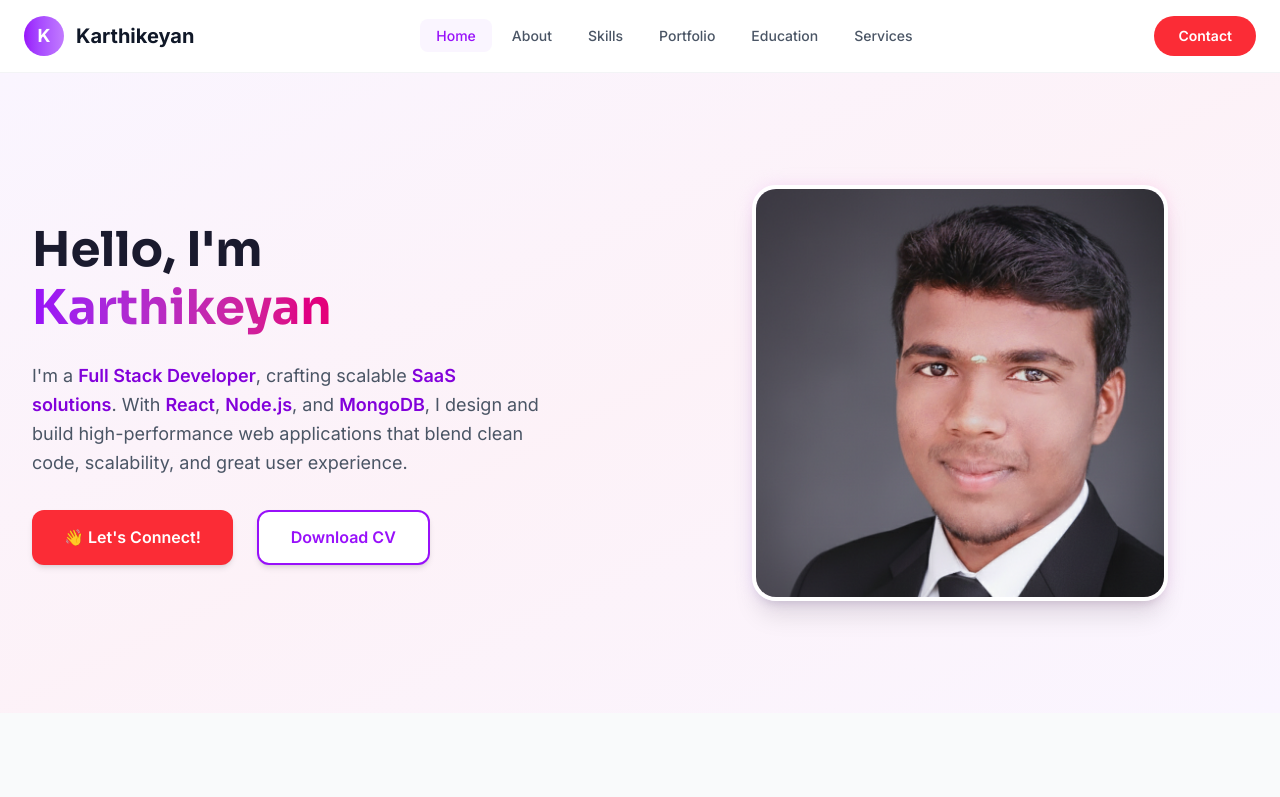
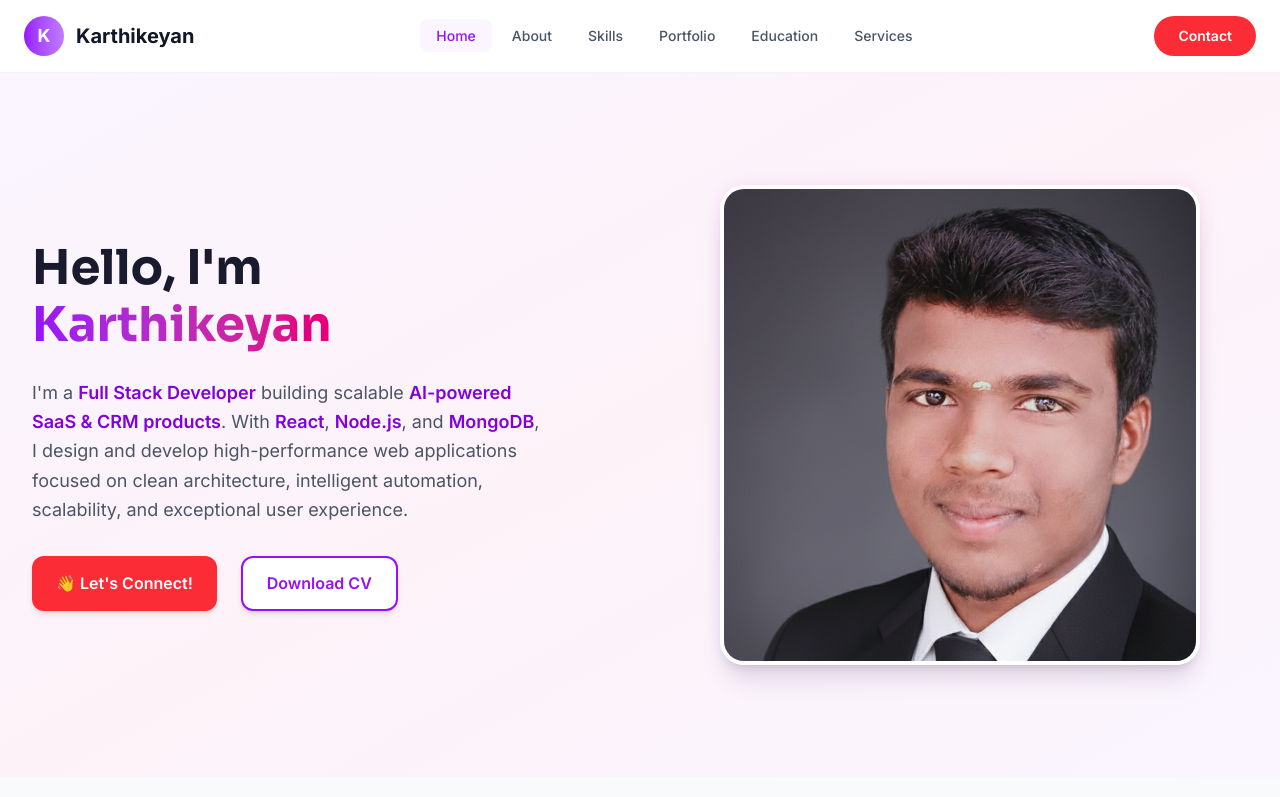
Before and after one commit to karthikeyanCoder/my-Portfolio-Website, a React (Vite) app: page / in a window 1280 px wide. Shown: the top 797 px of the page. Built offline with nearby package versions, Linux system fonts and the light colour scheme.

Commit message:
Update portfolio components

```diff
--- a/src/components/Hero.jsx
+++ b/src/components/Hero.jsx
@@ -12,27 +12,30 @@ const Hero = () => {
                 <div className="text-center md:text-left order-2 md:order-1 fade-in">
                   <h1 className="text-3xl md:text-5xl font-bold mb-4 md:mb-6 text-gray-900">
   Hello, I'm<br />
-                        <span className="text-transparent bg-clip-text bg-gradient-to-r from-purple-600 to-pink-600">Karthikeyan</span>
+  <span className="text-transparent bg-clip-text bg-gradient-to-r from-purple-600 to-pink-600">
+    Karthikeyan
+  </span>
 </h1>
+
 <p className="text-base md:text-lg text-gray-600 leading-relaxed mb-8 max-w-lg mx-auto md:mx-0">
-                        I'm a <span className="font-semibold text-purple-700">Full Stack Developer</span>, crafting scalable{' '}
-                        <span className="font-semibold text-purple-700">SaaS solutions</span>. With{' '}
+  I'm a <span className="font-semibold text-purple-700">Full Stack Developer</span> building scalable{' '}
+  <span className="font-semibold text-purple-700">AI-powered SaaS & CRM products</span>. With{' '}
   <span className="font-semibold text-purple-700">React</span>,{' '}
   <span className="font-semibold text-purple-700">Node.js</span>, and{' '}
-                        <span className="font-semibold text-purple-700">MongoDB</span>, I design and build high-performance web applications
-                        that blend clean code, scalability, and great user experience.
+  <span className="font-semibold text-purple-700">MongoDB</span>, I design and develop high-performance web applications
+  focused on clean architecture, intelligent automation, scalability, and exceptional user experience.
 </p>
                     <div className="flex flex-col sm:flex-row gap-4 sm:gap-6 justify-center md:justify-start mt-4">
                         <a
                             href="#contact"
-                            className="inline-flex items-center justify-center gap-2 px-8 py-3 bg-red-500 text-white font-semibold rounded-xl shadow-md hover:bg-red-600 hover:shadow-lg hover:-translate-y-1 transition-all duration-300"
+                            className="inline-flex items-center justify-center gap-2 px-6 py-3 w-full sm:w-auto max-w-xs sm:max-w-none bg-red-500 text-white font-semibold rounded-xl shadow-md hover:bg-red-600 hover:shadow-lg hover:-translate-y-1 transition-all duration-300"
                         >
                             👋  Let's Connect!
                         </a>
                         <a
                             href={resume}
                             download="Karthikeyan_FullStack_Resume.pdf"
-                            className="inline-flex items-center justify-center gap-2 px-8 py-3 bg-white text-purple-600 font-semibold border-2 border-purple-600 rounded-xl shadow-md hover:bg-purple-600 hover:text-white hover:shadow-lg hover:-translate-y-1 transition-all duration-300"
+                            className="inline-flex items-center justify-center gap-2 px-6 py-3 w-full sm:w-auto max-w-xs sm:max-w-none bg-white text-purple-600 font-semibold border-2 border-purple-600 rounded-xl shadow-md hover:bg-purple-600 hover:text-white hover:shadow-lg hover:-translate-y-1 transition-all duration-300"
                         >
                             Download CV
                         </a>
@@ -40,7 +43,7 @@ const Hero = () => {
                 </div>
 
                 <div className="flex justify-center order-1 md:order-2 fade-in delay-200">
-                    <div className="relative w-64 h-64 md:w-[26rem] md:h-[26rem]">
+                    <div className="relative w-72 h-72 sm:w-80 sm:h-80 md:w-[30rem] md:h-[30rem]">
                         <div className="absolute inset-0 bg-gradient-to-tr from-purple-200 to-pink-200 rounded-3xl blur-sm opacity-70"></div>
                         <div className="relative w-full h-full rounded-3xl overflow-hidden border-4 border-white shadow-xl bg-gradient-to-b from-purple-100 to-pink-100 flex items-center justify-center">
                             <img
```
Lines whose indentation alone changed are shown as unchanged.
